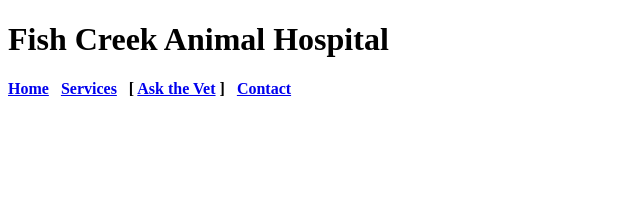
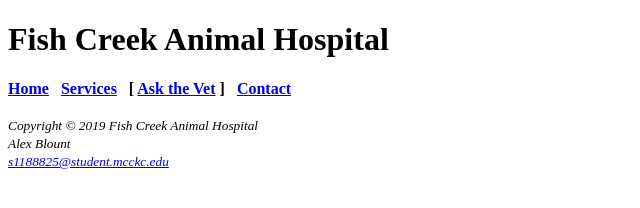
Before and after one commit to mindbullet/mindbullet.github.io, a plain HTML site: page fishcreek/askvet.html in a window 1280 px wide. Shown: the whole page, without its empty margins (0-640 px from the left). Drawn offline with Linux system fonts and the light colour scheme.

Commit message:
Added name and email to footer

```diff
--- a/fishcreek/askvet.html
+++ b/fishcreek/askvet.html
@@ -22,5 +22,17 @@
     &nbsp;
     <b><a href="contact.html">Contact</a></b>
   </nav>
+
+  <br />
+
+  <footer>
+    <small>
+      <em>Copyright &copy; 2019 Fish Creek Animal Hospital</em>
+      <br />
+      <em>Alex Blount</em>
+      <br />
+      <em><a href="mailto:s1188825@student.mcckc.edu">s1188825@student.mcckc.edu</a></em>
+    </small>
+  </footer>
 </body>
 </html>
```
Also changed, not shown: fishcreek/contact.html (+12 -0 lines), fishcreek/index.html (+3 -2 lines), fishcreek/services.html (+3 -2 lines).
